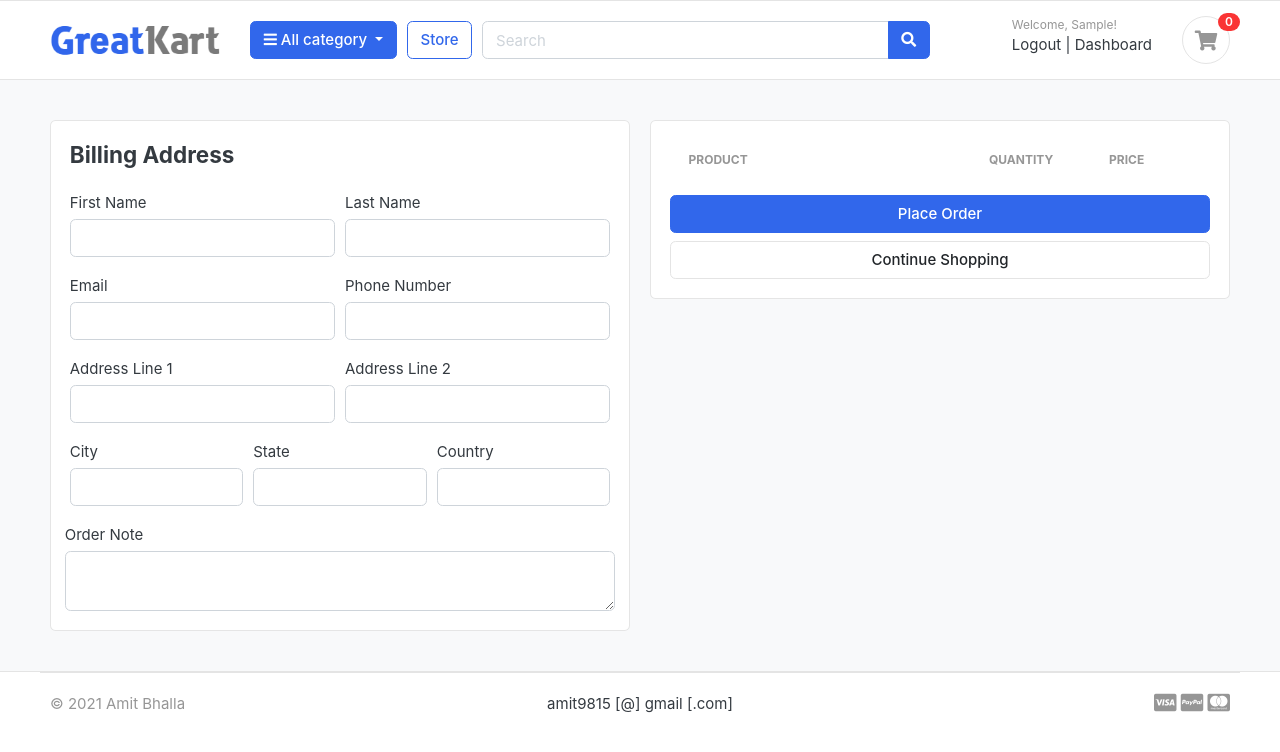
After one commit to amitbhalla/gcart, a Django app: page /cart/checkout/ in a window 1280 px wide. The commit adds this page. Shown: the top 752 px of the page. Run offline with Django 3.2, Linux system fonts and the light colour scheme; a user stored in the database is signed in; tables that the repository leaves empty hold one stand-in row (values such as "Sample post"); lists and menus that the app fills with data are empty; some libraries are stand-ins or nearby versions; some web fonts are replaced.

Commit message:
Checkout page base done

```diff
--- a/gcartapp/cart/templates/cart/cart.html
+++ b/gcartapp/cart/templates/cart/cart.html
@@ -2,8 +2,6 @@
 {% load static %}
 {% load humanize %}
 {% block content %}
-
-
 <section class="section-content padding-y bg">
     <div class="container">
         <!-- ============================ COMPONENT 1 ================================= -->
@@ -113,7 +111,7 @@
                         <p class="text-center mb-3">
                             <img src="{% static 'home/images/misc/payments.png' %}" height="26">
                         </p>
-                        <a href="./place-order.html" class="btn btn-primary btn-block"> Checkout </a>
+                        <a href="{% url 'checkout' %}" class="btn btn-primary btn-block"> Checkout </a>
                         <a href="{% url 'store' %}" class="btn btn-light btn-block">Continue Shopping</a>
                     </div> <!-- card-body.// -->
                 </div> <!-- card.// -->
--- /dev/null
+++ b/gcartapp/cart/templates/cart/checkout.html
@@ -0,0 +1,122 @@
+{% extends 'base.html' %}
+{% load static %}
+{% block content %}
+<section class="section-content padding-y bg">
+    <div class="container">
+        <!-- ============================ COMPONENT 1 ================================= -->
+        <div class="row">
+            <aside class="col-lg-6">
+                <div class="card">
+                    <div class="card-body">
+                        <h4 class="card-title mb-4">Billing Address</h4>
+                        <form action="" method="POST">
+                            {% csrf_token %}
+                            <div class="form-row">
+                                <div class="col form-group">
+                                    <label for="">First Name</label>
+                                    <input type="text" name="first_name" class="form-control" required>
+                                </div>
+                                <div class="col form-group">
+                                    <label for="">Last Name</label>
+                                    <input type="text" name="last_name" class="form-control" required>
+                                </div>
+                            </div>
+                            <div class="form-row">
+                                <div class="col form-group">
+                                    <label for="">Email</label>
+                                    <input type="email" name="email" class="form-control" required>
+                                </div>
+                                <div class="col form-group">
+                                    <label for="">Phone Number</label>
+                                    <input type="text" name="phone" class="form-control" required>
+                                </div>
+                            </div>
+                            <div class="form-row">
+                                <div class="col form-group">
+                                    <label for="">Address Line 1</label>
+                                    <input type="text" name="address_line_1" class="form-control" required>
+                                </div>
+                                <div class="col form-group">
+                                    <label for="">Address Line 2</label>
+                                    <input type="text" name="address_line_2" class="form-control">
+                                </div>
+                            </div>
+                            <div class="form-row">
+                                <div class="col form-group">
+                                    <label for="">City</label>
+                                    <input type="text" name="city" class="form-control" required>
+                                </div>
+                                <div class="col form-group">
+                                    <label for="">State</label>
+                                    <input type="text" name="state" class="form-control" required>
+                                </div>
+                                <div class="col form-group">
+                                    <label for="">Country</label>
+                                    <input type="text" name="country" class="form-control" required>
+                                </div>
+                            </div>
+                            <div class="form-row">
+                                <label for="">Order Note</label>
+                                <textarea name="order_note" rows="2" class="form-control"></textarea>
+                            </div>
+                    </div>
+                </div> <!-- card.// -->
+            </aside> <!-- col.// -->
+            <aside class="col-lg-6">
+                <div class="card">
+                    <div class="card-body">
+                        <table class="table table-borderless table-shopping-cart">
+                            <thead class="text-muted">
+                                <tr class="small text-uppercase">
+                                    <th scope="col">Product</th>
+                                    <th scope="col" width="120">Quantity</th>
+                                    <th scope="col" width="120">Price</th>
+                                </tr>
+                            </thead>
+                            <tbody>
+                                {% for cart_item in cart_items %}
+                                <tr>
+                                    <td>
+                                        <figure class="itemside align-items-center">
+                                            <div class="aside"><img src="{{ cart_item.product.image.url }}"
+                                                    class="img-sm"></div>
+                                            <figcaption class="info">
+                                                <a href="{{ cart_item.product.get_url }}" class="title text-dark">
+                                                    {{ cart_item.product.product_name }}</a>
+                                                <p class="text-muted small">
+                                                    {% if cart_item.variations.all %}
+                                                    {% for item in cart_item.variations.all %}
+                                                    <b>{{ item.variation_category|capfirst }}</b> :
+                                                    {{ item.variation_value|capfirst }} <br>
+                                                    {% endfor %}
+                                                    {% endif %}
+                                                </p>
+                                            </figcaption>
+                                        </figure>
+                                    </td>
+                                    <td>
+                                        <!-- col.// -->
+                                        <label for="">{{cart_item.quantity}}</label>
+                                    </td>
+                                    <td>
+                                        <div class="price-wrap">
+                                            <var class="price">$ {{ cart_item.sub_total }}</var>
+                                            <small class="text-muted"> $ {{ cart_item.product.price }} each </small>
+                                        </div> <!-- price-wrap .// -->
+                                    </td>
+                                </tr>
+                                {% endfor %}
+                            </tbody>
+                        </table>
+                        <button type="submit" name="submit" class="btn btn-primary btn-block">Place Order</button>
+                        <a href="{% url 'store' %}" class="btn btn-light btn-block">Continue Shopping</a>
+                        </form>
+                    </div> <!-- card-body.// -->
+                </div> <!-- card.// -->
+            </aside> <!-- col.// -->
+        </div> <!-- row.// -->
+        <!-- ============================ COMPONENT 1 END .// ================================= -->
+    </div> <!-- container .//  -->
+</section>
+<!-- ========================= SECTION CONTENT END// ========================= -->
+{% endblock %}
--- a/gcartapp/cart/urls.py
+++ b/gcartapp/cart/urls.py
@@ -1,6 +1,13 @@
 from django.urls import path
 
-from .views import CartView, AddCartView, RemoveCartView, RemoveCartItemView
+from .views import (
+    CartView,
+    AddCartView,
+    RemoveCartView,
+    RemoveCartItemView,
+    CheckoutView,
+)
+
 
 urlpatterns = [
     path(
@@ -19,6 +26,11 @@ urlpatterns = [
         name="remove_cart_item",
     ),
     path(
+        "checkout/",
+        CheckoutView.as_view(),
+        name="checkout",
+    ),
+    path(
         "",
         CartView.as_view(),
         name="cart",
--- a/gcartapp/cart/views.py
+++ b/gcartapp/cart/views.py
@@ -1,3 +1,4 @@
+from django.contrib import messages
 from django.shortcuts import render, get_object_or_404, redirect
 from django.views.generic import base
 
@@ -141,3 +142,43 @@ class CartView(base.View):
             "grand_total": grand_total,
         }
         return render(request, "cart/cart.html", context)
+
+
+class CheckoutView(base.View):
+    def get(
+        self,
+        request,
+        total=0.0,
+        quantity=0,
+        cart_items=None,
+        cart_item=None,
+        tax_percentage=0.02,
+        tax=0.0,
+        grand_total=0.0,
+    ):
+        if request.user.is_authenticated:
+            try:
+                cart = Cart.objects.get(cart_id=get_session_id(request))
+                cart_items = CartItem.objects.filter(cart=cart, is_active=True)
+
+                for cart_item in cart_items:
+                    total += cart_item.product.price * cart_item.quantity
+                    quantity += cart_item.quantity
+
+                tax = total * tax_percentage
+                grand_total = total + tax
+
+            except (Cart.DoesNotExist, CartItem.DoesNotExist):
+                pass
+
+            context = {
+                "total": total,
+                "quantity": quantity,
+                "cart_items": cart_items,
+                "tax": tax,
+                "grand_total": grand_total,
+            }
+            return render(request, "cart/checkout.html", context)
+        else:
+            messages.error(request, "Please login to checkout.")
+            return redirect("login")
```
